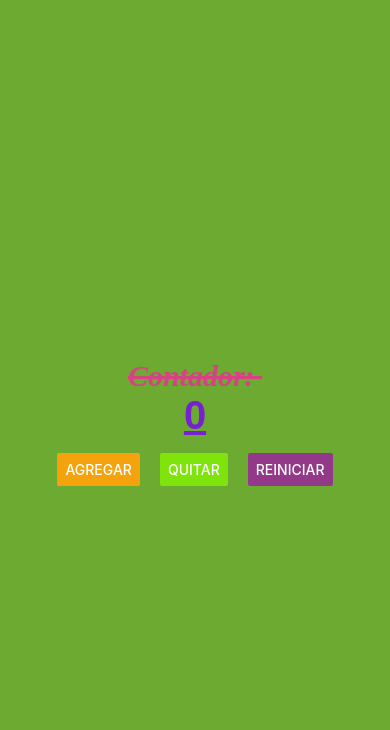
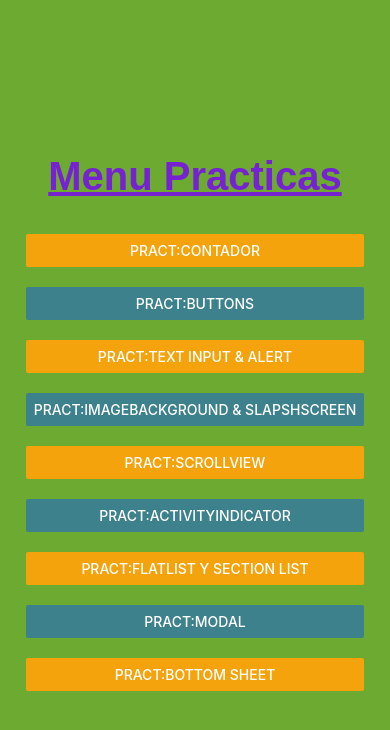
Before and after one commit to 121039673-boop/PAM214, a React Native app in the folder intro/: screen / in a window 390 px wide. Shown: the top 730 px of the page. Built offline with nearby package versions, Linux system fonts and the light colour scheme.

Commit message:
Práctica 7

```diff
--- a/intro/App.js
+++ b/intro/App.js
@@ -1,11 +1,13 @@
 //1. Imports: Zona de importaciones
-import ContadorScreen from './screens/ContadorScreen'
+import MenuScreen from './screens/MenuScreen'
 
 
 //2.Main: Zona de componentes
 export default function App() {
 
   return (
-    <ContadorScreen></ContadorScreen>
+
+
+    <MenuScreen></MenuScreen>
    );
 }
--- a/intro/package.json
+++ b/intro/package.json
@@ -9,11 +9,14 @@
     "web": "expo start --web"
   },
   "dependencies": {
+    "@gorhom/bottom-sheet": "^5.2.6",
     "expo": "~54.0.13",
     "expo-status-bar": "~3.0.8",
     "react": "19.1.0",
     "react-dom": "19.1.0",
     "react-native": "0.81.4",
+    "react-native-gesture-handler": "^2.28.0",
+    "react-native-reanimated": "^4.1.3",
     "react-native-web": "^0.21.0"
   },
   "private": true
--- /dev/null
+++ b/intro/screens/BotonesScreen.js
@@ -0,0 +1,13 @@
+import { Text,StyleSheet,View} from 'react-native'
+
+
+export default function BotonesScreen () {
+
+              return (
+      <View>
+        <Text>Proximamente by Rogelio & equipo</Text>
+      </View>
+    )
+    }
+
+const styles = StyleSheet.create({})
--- /dev/null
+++ b/intro/screens/MenuScreen.js
@@ -0,0 +1,72 @@
+import { Text,StyleSheet, View, Button } from 'react-native'
+import React, { useState } from 'react'
+import ContadorScreen from './ContadorScreen'
+import BotnesScreen from './BotonesScreen'
+import BottomScreen from './bottomScreen'
+
+export default function MenuScreen () {
+
+    const[screen,setScreen]=useState('menu');
+
+    switch(screen){
+        case 'contador' :
+            return <ContadorScreen/>
+        case 'botones':
+        return <BotonesScreen/>
+        case 'bottom' :
+            return <bottomScreen/>
+        case 'menu':
+        default:
+            return (
+
+
+
+        <View style={styles.container}>
+        <Text style={styles.titulo}>Menu Practicas</Text>
+
+
+        <View style={styles.contenedorBotones}>
+
+
+        <Button color='#f4a30dff' onPress={()=>setScreen('contador')} title='Pract:Contador' />
+        <Button color='#3d818cff' onPress={()=>setScreen('botones')} title='Pract:Buttons' />
+        <Button color='#f4a30dff'onPress={()=>setScreen('text')} title='Pract:Text Input & Alert' />
+        <Button color='#3d818cff' onPress={()=>setScreen('image')} title='Pract:ImageBackground & SlapshScreen' />
+        <Button color='#f4a30dff' onPress={()=>setScreen('scrollView')} title='Pract:ScrollView' />
+        <Button color='#3d818cff' onPress={()=>setScreen('activity')} title='Pract:ActivityIndicator' />
+        <Button color='#f4a30dff' onPress={()=>setScreen('flatList')} title='Pract:FlatList y Section List' />
+        <Button color='#3d818cff' onPress={()=>setScreen('modal')} title='Pract:Modal' />
+        <Button color='#f4a30dff' onPress={()=>setScreen('bottom')} title='Pract:Bottom Sheet' />
+      </View>
+      </View>
+
+    )
+
+    }
+
+  }
+
+const styles = StyleSheet.create({
+
+  container: {
+    flex: 1, //Asignar espacio disponible en la vista
+    backgroundColor: '#6caa31ff', //Color de fondo
+    alignItems: 'center', //Centrado
+    justifyContent: 'center', //Justificacion del texto
+  },
+
+titulo:{
+color:'#7722d2ff',
+fontSize:40,
+fontFamily: 'Arial',
+fontWeight: '900',
+textDecorationLine: 'underLine',
+marginBottom: 20
+},
+
+contenedorBotones:{
+marginTop:15,
+flexDirection: 'center',
+gap: 20,
+},
+})
--- /dev/null
+++ b/intro/screens/bottomScreen.js
@@ -0,0 +1,39 @@
+import React, { useState } from 'react';
+import { View, Text, Button, Modal, Pressable, StyleSheet } from 'react-native';
+
+export default function MenuScreen() {
+  const [visible, setVisible] = useState(false);
+
+  return (
+    <View style={styles.container}>
+      <Button title="Abrir Bottom Sheet" onPress={() => setVisible(true)} />
+
+      <Modal
+        transparent
+        animationType="slide"
+        visible={visible}
+        onRequestClose={() => setVisible(false)}
+      >
+        <Pressable style={styles.overlay} onPress={() => setVisible(false)}>
+          <View style={styles.sheet}>
+            <Text style={styles.text}>Hola desde el Bottom Sheet 👋</Text>
+          </View>
+        </Pressable>
+      </Modal>
+    </View>
+  );
+}
+
+const styles = StyleSheet.create({
+  container: { flex: 1, alignItems: 'center', justifyContent: 'center' },
+  overlay: { flex: 1, backgroundColor: 'rgba(0,0,0,0.3)', justifyContent: 'flex-end' },
+  sheet: {
+    backgroundColor: 'red',
+    padding: 20,
+    borderTopLeftRadius: 20,
+    borderTopRightRadius: 20,
+    minHeight: 200,
+    alignItems: 'center',
+  },
+  text: { fontSize: 18 },
+});
```
Also changed, not shown: intro/screens/activityScreen.js (added, +13 -0 lines), intro/screens/flatListScreen.js (added, +13 -0 lines), intro/screens/imageScreen.js (added, +13 -0 lines), intro/screens/modalScreen.js (added, +13 -0 lines), intro/screens/scrollViewScreen.js (added, +13 -0 lines), intro/screens/textScreen.js (added, +13 -0 lines), 1 other file (tests, documents, lock files or other folders).
